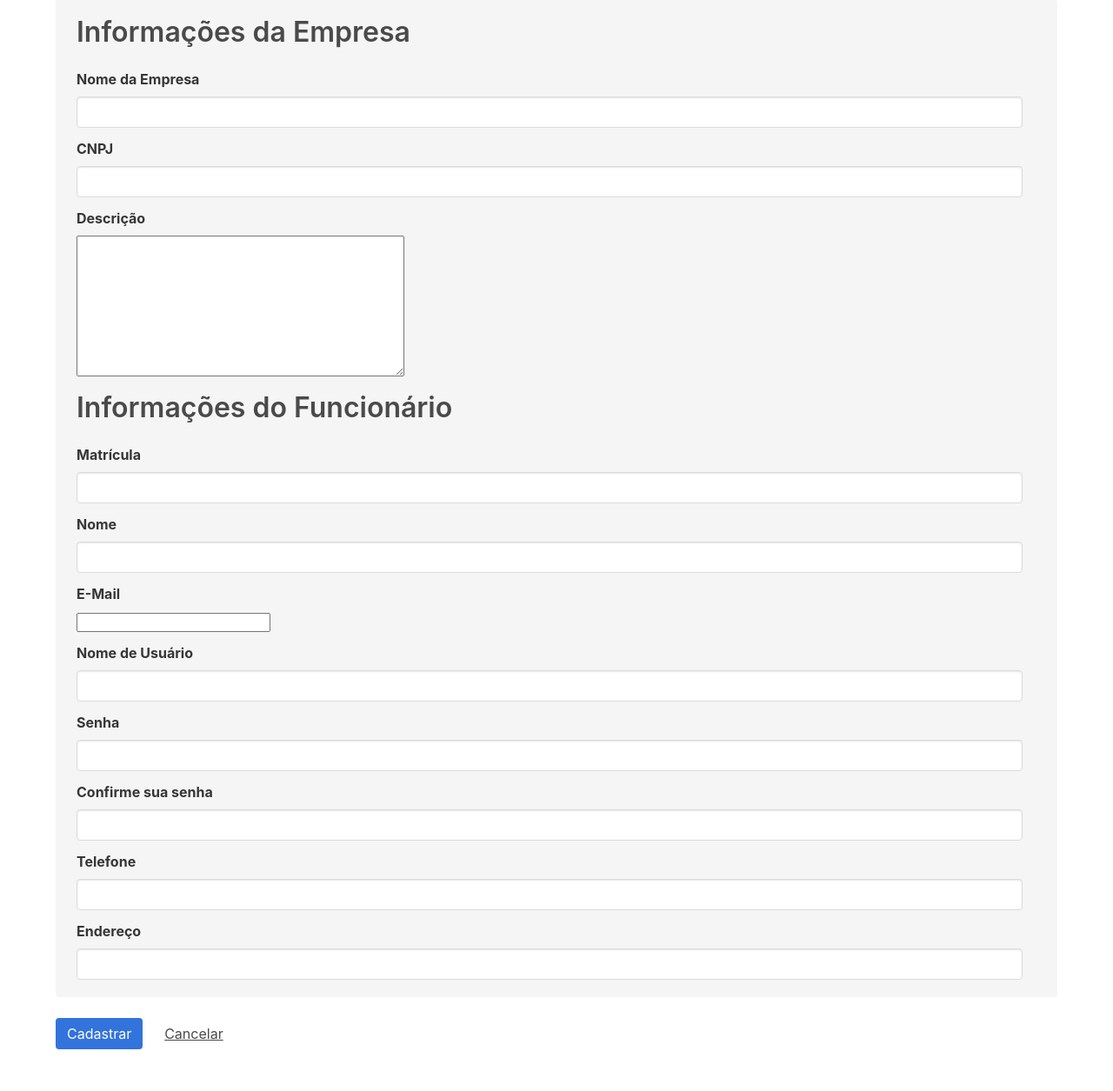
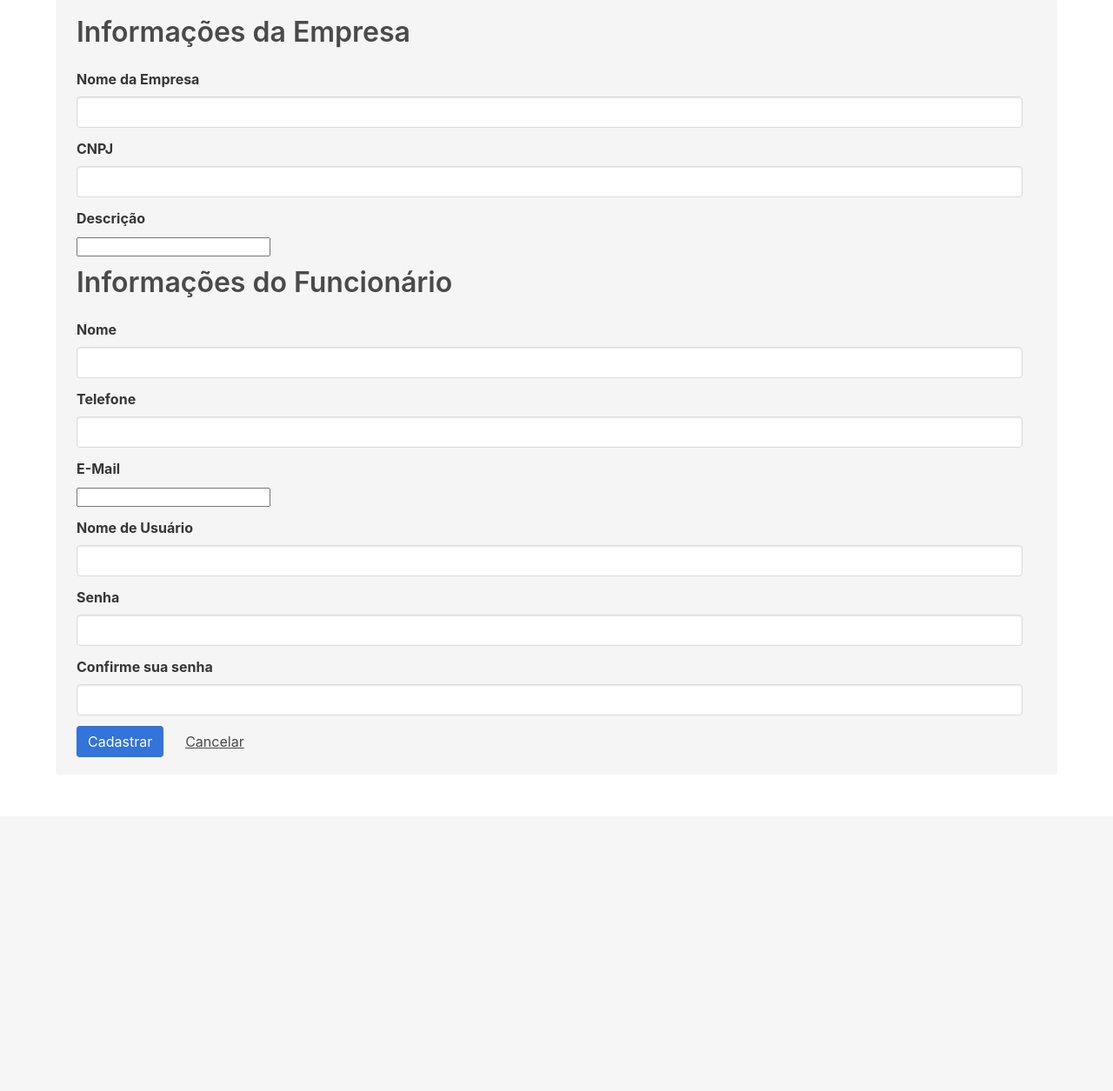
Before and after one commit to lays147/PyIntern, a Django app: page /companies/register/ in a window 1280 px wide. Shown: the part 109-1364 px from the top of the page at 87% size. After the commit the page ends 980 px from the top, so only its background shows below. Run offline with Django 3.2, Linux system fonts and the light colour scheme.

Commit message:
Turn companies form into model form
Signed-off-by: Lays Rodrigues <lays.rodrigues@kde.org>

```diff
--- a/PyIntern/PyIntern/companies/forms.py
+++ b/PyIntern/PyIntern/companies/forms.py
@@ -1,47 +1,25 @@
 """Form for companies."""
 from django import forms
+from .models import Companies
 
 
-class CompanyForm(forms.Form):
+class CompanyForm(forms.ModelForm):
     """Company Form."""
+
+    class Meta:
+        model = Companies
+        exclude = ['created_at', 'approved']
 
     def clean(self):
         """Clean form."""
         cleaned_data = super().clean()
-        pw1 = cleaned_data.get('password1')
-        pw2 = cleaned_data.get('password2')
+        pw1 = cleaned_data.pop('password1', 0)
+        pw2 = cleaned_data.pop('password2', 1)
         if pw1 != pw2:
             self.add_error('password2', 'Senhas não conferem.')
+        cleaned_data['password'] = pw1
         return cleaned_data
 
-    company_name = forms.CharField(
-        label='Nome da Empresa',
-        max_length=200,
-    )
-    cnpj = forms.CharField(
-        label='CNPJ',
-        max_length=14,
-    )
-    description = forms.CharField(
-        label='Descrição',
-        widget=forms.Textarea,
-    )
-    registration = forms.CharField(
-        label='Matrícula',
-        required=True,
-    )
-    name = forms.CharField(
-        label='Nome',
-        required=True,
-    )
-    email = forms.EmailField(
-        label='E-Mail',
-        required=True,
-    )
-    username = forms.CharField(
-        label='Nome de Usuário',
-        required=True,
-    )
     password1 = forms.CharField(
         label='Senha',
         required=True,
@@ -52,13 +30,3 @@ class CompanyForm(forms.Form):
         required=True,
         widget=forms.PasswordInput,
     )
-    phone = forms.CharField(
-        label='Telefone',
-        required=True,
-        min_length=11,
-        max_length=11,
-    )
-    address = forms.CharField(
-        label='Endereço',
-        required=True,
-    )
--- a/PyIntern/PyIntern/companies/templates/company_form.html
+++ b/PyIntern/PyIntern/companies/templates/company_form.html
@@ -39,16 +39,6 @@
           {% endif %}
         </div>
         <h3 class="title"> Informações do Funcionário</h3>
-        {# Matrícula #}
-        <div class="field">
-          <label class="label">{{ form.registration.label }}</label>
-          <div class="control">
-            {{ form.registration|addclass:'input' }}
-          </div>
-          {% if form.registration.errors %}
-            <p class="help is-danger">{{ form.registration.errors }}</p>
-          {% endif %}
-        </div>
         {# Nome #}
         <div class="field">
           <label class="label">{{ form.name.label }}</label>
@@ -59,11 +49,20 @@
             <p class="help is-danger">{{ form.name.errors }}</p>
           {% endif %}
         </div>
+        {# Telefone #}
+        <div class="field">
+          <label class="label">{{ form.phone.label }}</label>
+          <div class="control">
+            {{ form.phone|addclass:'input' }}
+          </div>
+          {% if form.phone.errors %}
+            <p class="help is-danger">{{ form.phone.errors }}</p>
+          {% endif %}
+        </div>
         {# E-Mail #}
         <div class="field">
           <label class="label">{{ form.email.label }}</label>
           <div class="control">
-            {# <input class="input" type="email" placeholder="E-Mail"> #}
             {{ form.email|addtype:'email' }}
             {% if form.email.errors %}
               <p class="help is-danger">O e-mail digitado é inválido.</p>
@@ -94,27 +93,6 @@
             <p class="help is-danger">{{ form.password2.errors }}</p>
           {% endif %}
         </div>
-        {# Telefone #}
-        <div class="field">
-          <label class="label">{{ form.phone.label }}</label>
-          <div class="control">
-            {{ form.phone|addclass:'input' }}
-          </div>
-          {% if form.phone.errors %}
-            <p class="help is-danger">{{ form.phone.errors }}</p>
-          {% endif %}
-        </div>
-        {# Endereço #}
-        <div class="field">
-          <label class="label">{{ form.address.label }} </label>
-          <div class="control">
-            {{ form.address|addclass:'input' }}
-          </div>
-          {% if form.address.errors %}
-            <p class="help is-danger">{{ form.address.errors }}</p>
-          {% endif %}
-        </div>
-        </div>
         <div class="field is-grouped">
           <div class="control">
             <button class="button is-link" type="submit">Cadastrar</button>
--- a/PyIntern/PyIntern/companies/views.py
+++ b/PyIntern/PyIntern/companies/views.py
@@ -57,17 +57,15 @@ def create(request):
     c_form = form.cleaned_data
     user = User.objects.create_user(
         username=c_form.get('username'),
-        password=c_form.get('password1'),
+        password=c_form.pop('password'),
         email=c_form.get('email'),
         first_name=c_form.get('name').split()[0],
     )
     group = Group.objects.get(name='Companies')
     user.groups.add(group)
-    c_form.pop('password1')
-    c_form.pop('password2')
+    Companies.objects.create(**c_form)
 
-    Companies.objects.create(**c_form)
-    return HttpResponseRedirect(r('companies_home'))
+    return HttpResponseRedirect(r('home'))
 
 
 @login_required
```
